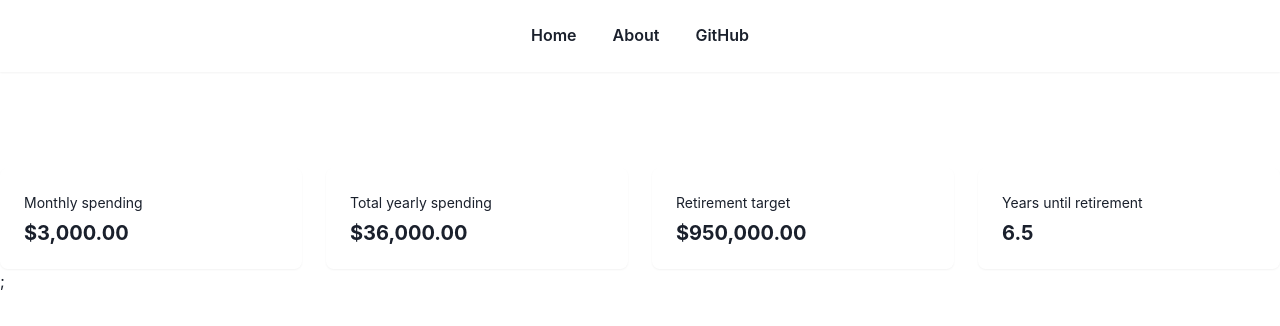
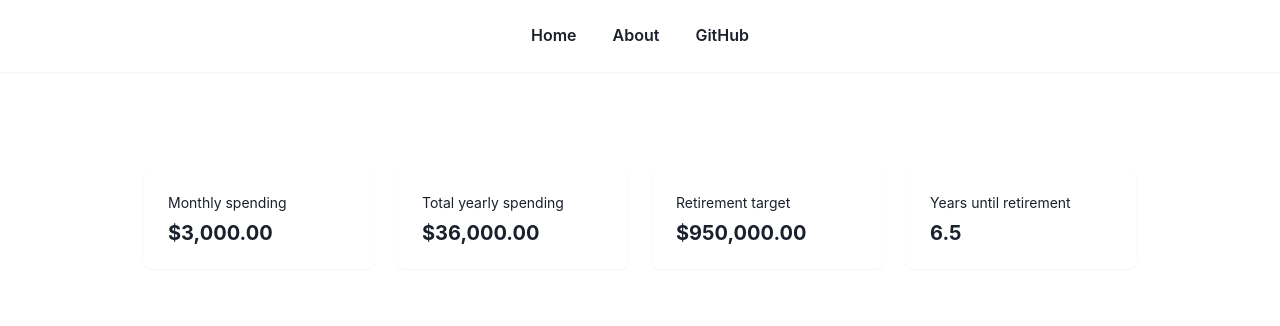
Before and after one commit to adamzerner/minimal-retirement-calculator, a Next.js app: page / in a window 1280 px wide. Shown: the top 326 px of the page. Built offline with nearby package versions, Linux system fonts and the light colour scheme.

Commit message:
Add container

```diff
--- a/pages/_app.tsx
+++ b/pages/_app.tsx
@@ -1,6 +1,6 @@
 import type { AppProps } from "next/app";
 import Head from "next/head";
-import { ChakraProvider } from "@chakra-ui/react";
+import { ChakraProvider, Container } from "@chakra-ui/react";
 import { Navbar } from "../components/navbar";
 
 export default function App({ Component, pageProps }: AppProps) {
@@ -12,7 +12,9 @@
         <link rel="icon" href="/favicon.ico" />
       </Head>
       <Navbar />
-      <Component {...pageProps} />;
+      <Container maxW="container.lg">
+        <Component {...pageProps} />
+      </Container>
     </ChakraProvider>
   );
 }
```
